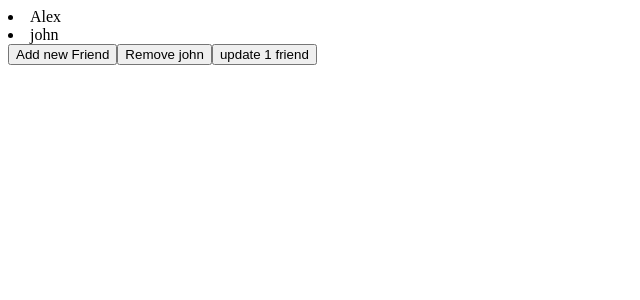
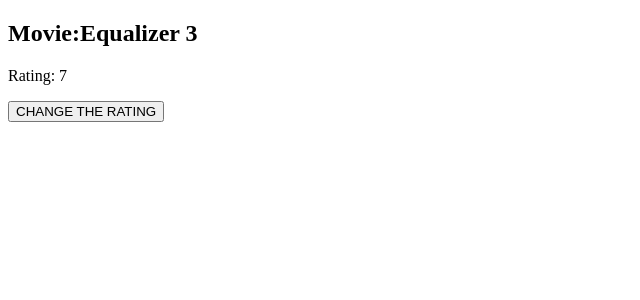
Before and after one commit to moharafat/react-X, a React (Vite) app: page / in a window 1280 px wide. Shown: the top 300 px of the page, without its empty margins (0-640 px from the left). Built offline with nearby package versions, Linux system fonts and the light colour scheme.

Commit message:
other way of writing

```diff
--- a/src/App.jsx
+++ b/src/App.jsx
@@ -1,23 +1,25 @@
 import { useState } from "react";
 
 const App = () => {
-  const [friends, setFriends] = useState(["Alex", "john"]);
-  const addOneFriend = () => setFriends([...friends, "7ammmo"]);
-  const removeFriend = () => setFriends(friends.filter((f) => f != "john"));
-  const update1Friend = () => {
-    setFriends(friends.map(f => f=== 'Alex' ? 'Alex Smith' : f))
-    }
+  const [movie, setMovie] = useState({
+    title: "Equalizer 3",
+    ratings: 7,
+  });
+
+  const handleClick = () => {
+    // const copyMovie = {
+    //   ...movie,
+    //   ratings: 5,
+    // };
+    setMovie({ ...movie, ratings: 6 });
+  };
 
   return (
     <section>
-      {friends.map((f) => (
-        <li key={Math.random()}>{f}</li>
-      ))}
-      <button onClick={addOneFriend}>Add new Friend</button>
-      <button onClick={removeFriend}>Remove john</button>
-      <button onClick={update1Friend}>update 1 friend</button>
+      <h1>Movie:{movie.title}</h1>
+      <p>Rating: {movie.ratings}</p>
+      <button onClick={handleClick}>CHANGE THE RATING</button>
     </section>
   );
 };
-
 export default App;
```
